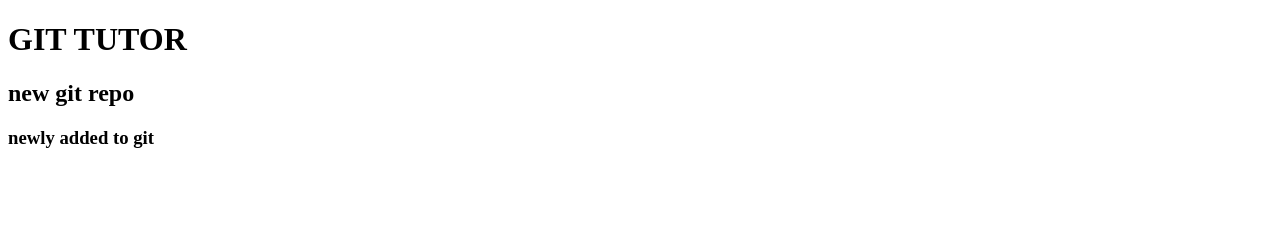
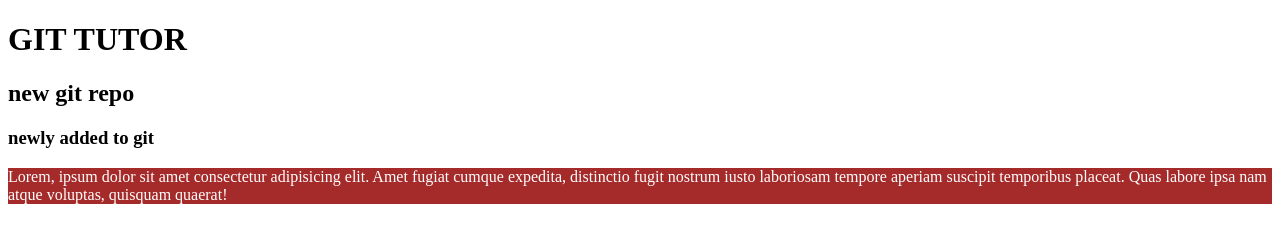
Before and after one commit to kowshik363/new-repo, a plain HTML site: page index.html in a window 1280 px wide. Drawn offline with Linux system fonts and the light colour scheme.

Commit message:
styles added

```diff
--- a/index.html
+++ b/index.html
@@ -4,11 +4,18 @@
     <meta charset="UTF-8">
     <meta http-equiv="X-UA-Compatible" content="IE=edge">
     <meta name="viewport" content="width=device-width, initial-scale=1.0">
+    <link rel="stylesheet" href="style.css">
     <title>Document</title>
 </head>
 <body>
     <h1>GIT TUTOR</h1>
     <h2>new git repo</h2>
     <h3>newly added to git</h3>
+    <p class="para">
+        Lorem, ipsum dolor sit amet consectetur adipisicing elit. Amet fugiat cumque expedita,
+        distinctio fugit nostrum iusto laboriosam tempore aperiam suscipit
+        temporibus placeat. Quas labore ipsa nam atque voluptas,
+        quisquam quaerat!
+    </p>
 </body>
 </html>
--- /dev/null
+++ b/style.css
@@ -0,0 +1,4 @@
+.para{
+    background-color: brown;
+    color: white;
+}
```
